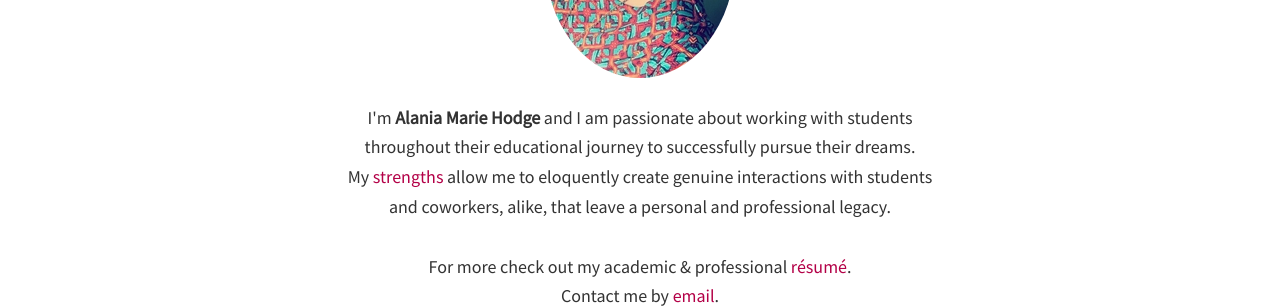
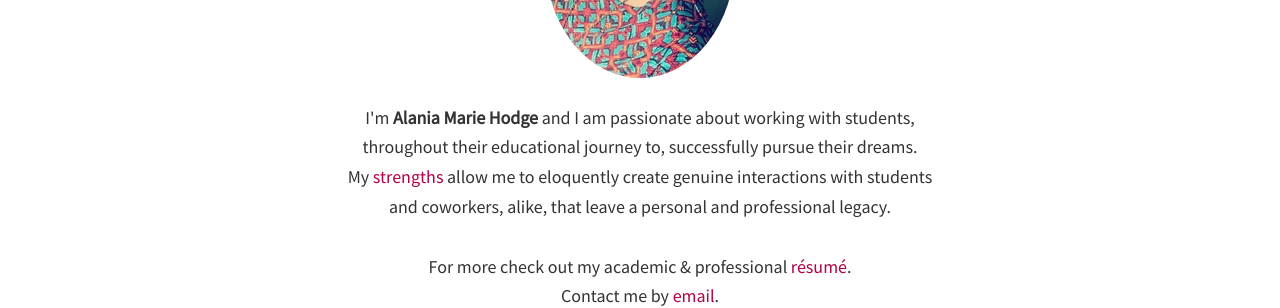
Before and after one commit to alaniahodge/alaniahodge.github.io, a Jekyll site: the page built from index.html, in a window 1280 px wide. Shown: the part 371-679 px from the top of the page. Built offline with Jekyll 4.4.1, drawn with Linux system fonts in a browser that asks for light colours; nearby versions of some CDN libraries; the list of posts is cut into pages by our own code.

Commit message:
landing page typo fixed

```diff
--- a/index.html
+++ b/index.html
@@ -8,8 +8,8 @@ layout: home
 		<img class="img-circle" src="{{ site.baseurl }}static/img/{{ site.avatar }}" alt="Responsive image">
 	  </div>
 	  <br>
-	  <h4>I'm <strong>{{ site.author }}</strong> and I am passionate about working with students</h4>
-	  <h4>throughout their educational journey to successfully pursue their dreams.</h4>
+	  <h4>I'm <strong>{{ site.author }}</strong> and I am passionate about working with students,</h4>
+	  <h4>throughout their educational journey to, successfully pursue their dreams.</h4>
       	  <h4>My <a href="{{ site.baseurl }}/strengths.html">strengths</a> allow me to eloquently create genuine interactions with students</h4>
           <h4>and coworkers, alike, that leave a personal and professional legacy.</h4>
           <br>
```
